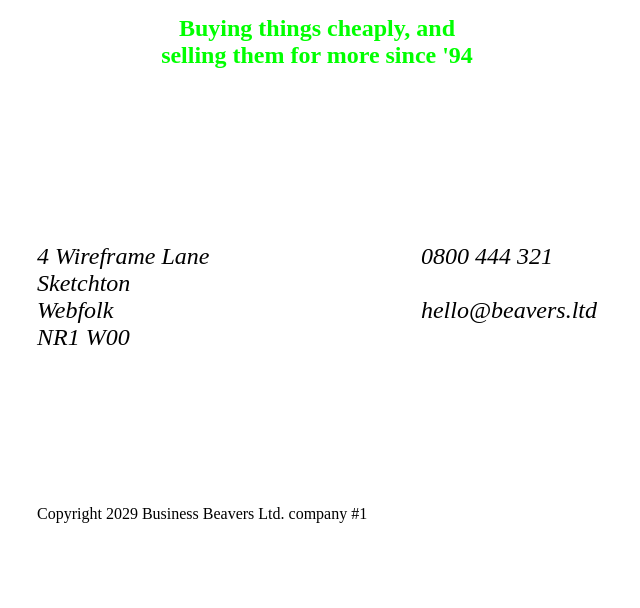
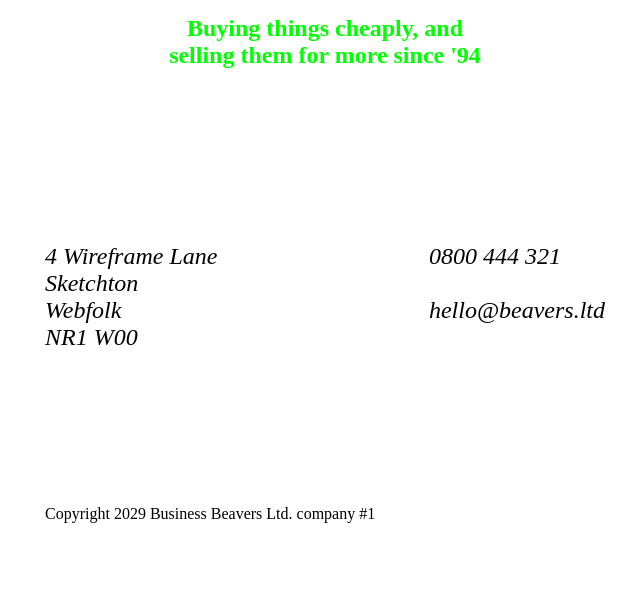
Before and after one commit to electronicboy/tech-edu-01-splash, a plain HTML site: page index.html in a window 1280 px wide. Shown: the part 208-816 px from the top of the page, without its empty margins (323-963 px from the left). Drawn offline with Linux system fonts and the light colour scheme.

Commit message:
Fix CSS derp

```diff
--- a/style.css
+++ b/style.css
@@ -33,7 +33,7 @@
   flex-direction: column;
   justify-content: space-around;
   align-content: center;
-  min-width: 100svh;
+  min-width: 100svw;
   min-height: 100svh;
 }
 
```
